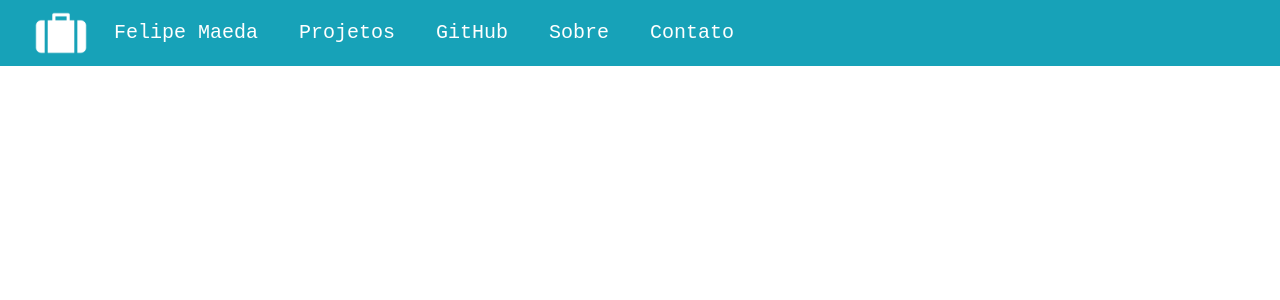
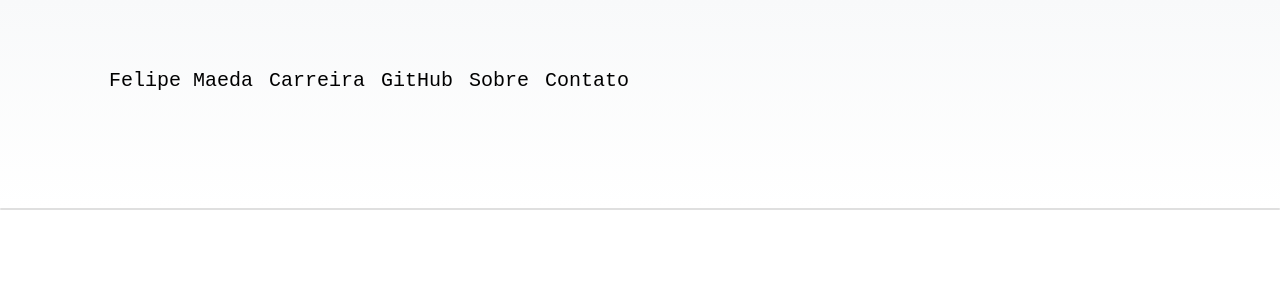
Before and after one commit to FelipeMaeda/MeuPortfolio, a Next.js app in the folder meu-portfolio/: page / in a window 1280 px wide. Shown: the top 300 px of the page. Built offline with nearby package versions, Linux system fonts and the light colour scheme.

Commit message:
Modify Layout

```diff
--- /dev/null
+++ b/meu-portfolio/components/Content/Card.js
@@ -0,0 +1,16 @@
+import React from 'react';
+import { Card, Button } from 'react-bootstrap';
+
+<Card style={{ width: '18rem' }}>
+  <Card.Img variant="top" src="holder.js/100px180" />
+  <Card.Body>
+    <Card.Title>Card Title</Card.Title>
+    <Card.Text>
+      Some quick example text to build on the card title and make up the bulk of
+      the card's content.
+    </Card.Text>
+    <Button variant="primary">Go somewhere</Button>
+  </Card.Body>
+</Card>
+
+export default Card;
--- a/meu-portfolio/components/Navbar/index.js
+++ b/meu-portfolio/components/Navbar/index.js
@@ -1,24 +1,24 @@
 import React from 'react';
-import { Navbar, Nav } from 'react-bootstrap';
+import { Navbar, Nav, Container } from 'react-bootstrap';
 
 export default function NavBarMenu() {
     return (
-        <div>
-            <Navbar bg="info" expand="lg">
-                <a href="MeuPortfolio"><div className="briefcase-icon" /></a>
+        <div style={{background: 'linear-gradient(#f8f9fa, #fff)'}}>
+            <Container>
+                <Navbar bg="" expand="lg">
                     <Navbar.Toggle aria-controls="basic-navbar-nav" />
                     <Navbar.Collapse id="basic-navbar-nav" color="light">
                         <Nav className="mr-auto">
                             <Nav.Link href="felipemaeda">Felipe Maeda</Nav.Link>
-                        <Nav.Link href="projetos">Projetos</Nav.Link>
+                            <Nav.Link href="carreira">Carreira</Nav.Link>
                             <Nav.Link href="github">GitHub</Nav.Link>
                             <Nav.Link href="sobre">Sobre</Nav.Link>
                             <Nav.Link href="contato">Contato</Nav.Link>
                         </Nav>
                     </Navbar.Collapse>
                 </Navbar>
-
-
+                <br /><br /><br /><br />
+            </Container>
         </div>
     )
 }
--- a/meu-portfolio/pages/projetos.js
+++ b/meu-portfolio/pages/carreira.js
@@ -1,6 +1,6 @@
 import NavBarMenu from '../components/Navbar/index.js'
 
-export default function Projects() {
+export default function Carrer() {
   return (
     <>
       <NavBarMenu />
--- a/meu-portfolio/pages/felipemaeda.js
+++ b/meu-portfolio/pages/felipemaeda.js
@@ -1,4 +1,5 @@
 import NavBarMenu from '../components/Navbar/index.js'
+import { Container } from 'react-bootstrap';
 
 export default function FelipeMaeda() {
     return (
--- a/meu-portfolio/pages/index.js
+++ b/meu-portfolio/pages/index.js
@@ -1,9 +1,11 @@
-import NavBarMenu from '../components/Navbar/index.js'
+import NavBarMenu from '../components/Navbar/index.js';
+import Card from '../components/Content/Card.js'
 
 export default function Home() {
   return (
     <>
-      <NavBarMenu />
+        <NavBarMenu />
+        <Card />
     </>
   )
 }
--- a/meu-portfolio/styles/globals.css
+++ b/meu-portfolio/styles/globals.css
@@ -5,13 +5,19 @@
 }
 html {
   min-height: 100%;
-  background: #FFF;
+}
+body {
+
+  min-height: 100%;
+  min-width: 100%;
 }
 .nav-link{
-  margin-right: 25px;
+  margin-top: 50px;
+  float: right;
+  position: relative;
   font-family: monospace;
   font-size: 20px;
-  color:#FFF !important;
+  color:rgb(0, 0, 0) !important;
 }
 .navbar-toggler {
   background-color: rgb(255, 255, 255) !important;
```
Lines whose indentation alone changed are shown as unchanged.
